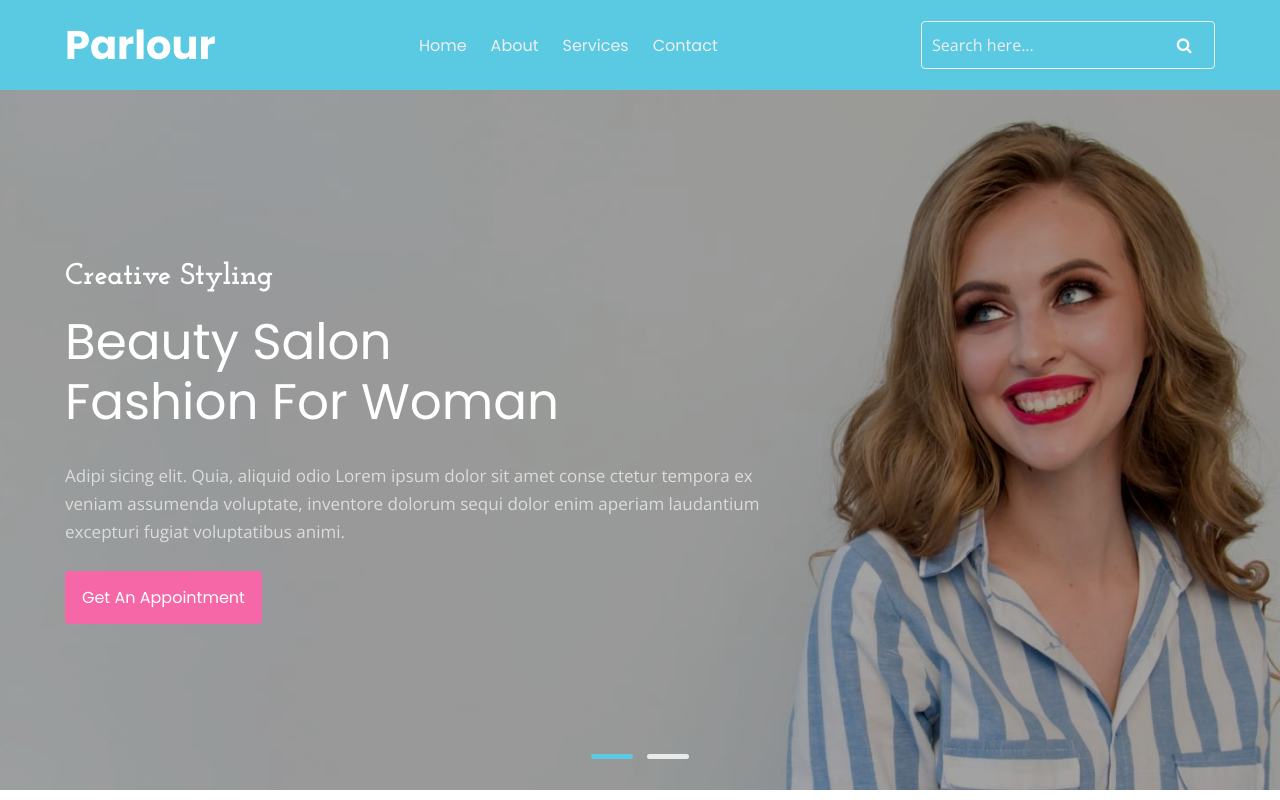
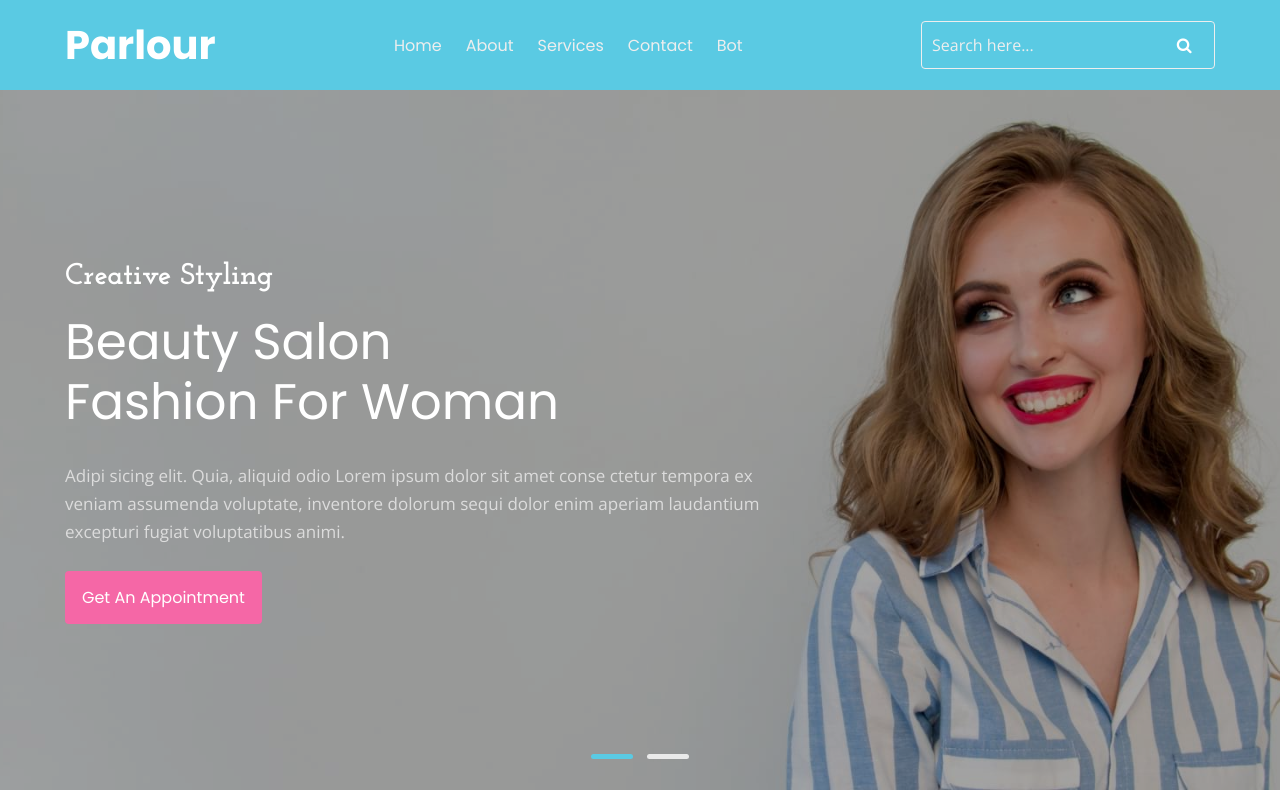
Before and after one commit to thanmai9204/FRT_Project, a plain HTML site: page index.html in a window 1280 px wide. Shown: the top 800 px of the page. Drawn offline with nearby package versions, Linux system fonts and the light colour scheme.

Commit message:
Update index.html

```diff
--- a/index.html
+++ b/index.html
@@ -44,6 +44,10 @@
 
                     <li class="nav-item">
                         <a class="nav-link" href="contact.html">Contact</a>
+                    </li>
+
+		     <li class="nav-item">
+                        <a class="nav-link" href="bot.html">bot</a>
                     </li>
                 </ul>
                   <form action="#" method="post">
```
